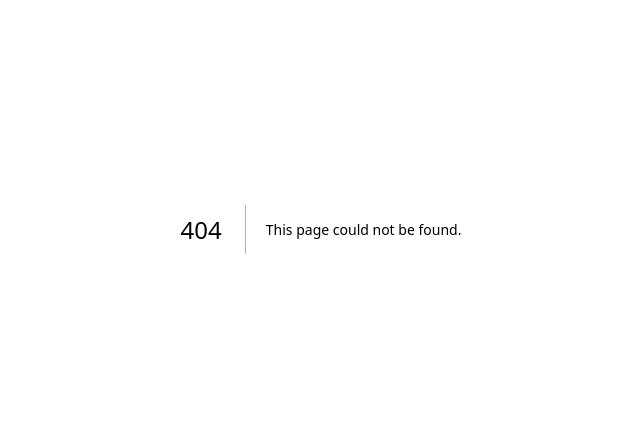
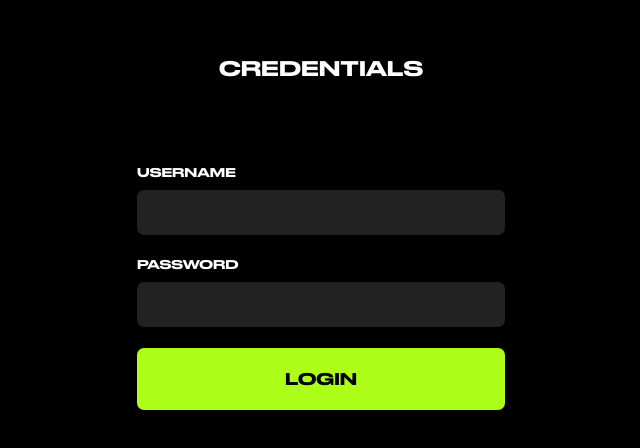
Before and after one commit to t-monaco/berserker-app, a Next.js app: page /login in a window 1280 px wide. Before the commit this address had no page. Shown: the part 168-616 px from the top of the page, without its empty margins (319-959 px from the left). Built offline with nearby package versions, Linux system fonts and the light colour scheme.

Commit message:
WIP - Added login

```diff
--- /dev/null
+++ b/app/(views)/login/LoginWrapper.tsx
@@ -0,0 +1,60 @@
+'use client';
+import { BasicBtn, BasicInput } from '@/app/components';
+import { signIn } from 'next-auth/react';
+import { useRouter } from 'next/navigation';
+import { SubmitHandler, useForm } from 'react-hook-form';
+import toast from 'react-hot-toast';
+import { LoginForm } from './page';
+import { useState } from 'react';
+import { BeatLoader } from 'react-spinners';
+
+type LoginWrapperProps = object;
+
+const LoginWrapper: React.FC<LoginWrapperProps> = () => {
+  const router = useRouter();
+  const [loading, setLoading] = useState(false);
+
+  const { register, handleSubmit, reset } = useForm<LoginForm>({
+    defaultValues: {
+      username: '',
+      password: '',
+    },
+  });
+
+  const processForm: SubmitHandler<LoginForm> = async (data) => {
+    setLoading(true);
+    const logged = await signIn('credentials', { ...data, redirect: false });
+
+    if (!logged?.ok) {
+      setLoading(false);
+      toast.error('Invalid Credentials.');
+      return null;
+    }
+
+    // reset()
+    router.replace('/');
+  };
+
+  return (
+    <main className="flex flex-col flex-1 justify-center items-center gap-[5rem]">
+      <h1 className="text-center text-[20px]">CREDENTIALS</h1>
+      <form
+        className="flex flex-col gap-[1.3rem] text-[18px]"
+        onSubmit={handleSubmit(processForm)}
+      >
+        <BasicInput name="username" label="USERNAME" register={register} />
+        <BasicInput
+          type="password"
+          name="password"
+          label="PASSWORD"
+          register={register}
+        />
+        <BasicBtn type="submit">
+          {loading ? <BeatLoader speedMultiplier={0.7} /> : 'LOGIN'}
+        </BasicBtn>
+      </form>
+    </main>
+  );
+};
+
+export default LoginWrapper;
--- /dev/null
+++ b/app/(views)/login/page.tsx
@@ -0,0 +1,14 @@
+import LoginWrapper from './LoginWrapper';
+
+type LoginProps = object;
+
+export type LoginForm = {
+  username: string;
+  password: string;
+};
+
+const Login: React.FC<LoginProps> = () => {
+  return <LoginWrapper />;
+};
+
+export default Login;
--- /dev/null
+++ b/app/api/auth/[...nextauth]/route.ts
@@ -0,0 +1,47 @@
+import NextAuth from 'next-auth';
+import CredentialsProvider from 'next-auth/providers/credentials';
+import { PrismaAdapter } from '@auth/prisma-adapter';
+import prisma from '@/lib/prisma';
+import bcrypt from 'bcrypt';
+
+const handler = NextAuth({
+  adapter: PrismaAdapter(prisma),
+  providers: [
+    CredentialsProvider({
+      name: 'Credentials',
+      credentials: {
+        username: { label: 'Username', type: 'text' },
+        password: { label: 'Password', type: 'password' },
+      },
+      async authorize(credentials, _req) {
+        if (!credentials?.username || !credentials?.password) return null;
+
+        const user = await prisma.user.findUnique({
+          where: {
+            username: credentials?.username,
+          },
+        });
+
+        // Check that user exist
+        if (!user) return null;
+
+        // Check that password match
+        const passwordsMatch = await bcrypt.compare(
+          credentials?.password,
+          user.password,
+        );
+
+        if (!passwordsMatch) return null;
+
+        return user;
+      },
+    }),
+  ],
+  session: {
+    strategy: 'jwt',
+  },
+  secret: process.env.NEXTAUTH_SECRET,
+  debug: process.env.NODE_ENV === 'development',
+});
+
+export { handler as GET, handler as POST };
--- a/app/components/Form/BasicInput/index.tsx
+++ b/app/components/Form/BasicInput/index.tsx
@@ -1,24 +1,25 @@
-import { Path, UseFormRegister } from 'react-hook-form';
-import { IFormInput } from '../../WorkoutCreate';
+import { FieldValues, Path, UseFormRegister } from 'react-hook-form';
 import * as Styled from './BasicInput.styled';
+import { InputHTMLAttributes } from 'react';
 
-type BasicInputProps = {
-  label: string;
-  id: number;
-  name: Path<IFormInput>;
-  register: UseFormRegister<IFormInput>;
-};
+type BasicInputProps<T extends FieldValues> =
+  InputHTMLAttributes<HTMLInputElement> & {
+    label: string;
+    id?: number;
+    name: Path<T>;
+    register: UseFormRegister<T>;
+  };
 
-const BasicInput: React.FC<BasicInputProps> = ({
-  label,
-  id,
+const BasicInput = <T extends FieldValues>({
   name,
   register,
-}) => {
+  label,
+  ...props
+}: BasicInputProps<T>) => {
   return (
     <Styled.InputWrapper>
       <label htmlFor={name}>{label}</label>
-      <input type="text" {...register(name)} />
+      <input type="text" {...register(name)} {...props} />
     </Styled.InputWrapper>
   );
 };
--- a/package.json
+++ b/package.json
@@ -12,18 +12,23 @@
   },
   "dependencies": {
     "@ant-design/cssinjs": "^1.18.0-alpha.0",
+    "@auth/prisma-adapter": "^1.0.7",
     "@hookform/resolvers": "^3.3.2",
     "@prisma/client": "^5.6.0",
+    "@types/bcrypt": "^5.0.2",
     "@types/next-pwa": "^5.6.9",
     "antd": "^5.11.1",
+    "bcrypt": "^5.1.1",
     "dayjs": "^1.11.10",
     "next": "14.0.1",
+    "next-auth": "^4.24.5",
     "next-pwa": "^5.6.0",
     "react": "^18",
     "react-dom": "^18",
     "react-hook-form": "^7.48.2",
     "react-hot-toast": "^2.4.1",
     "react-icons": "^4.11.0",
+    "react-spinners": "^0.13.8",
     "styled-components": "^6.1.1",
     "zod": "^3.22.4"
   },
```
Also changed, not shown: public/manifest.json, 2 other files (tests, documents, lock files or other folders).
